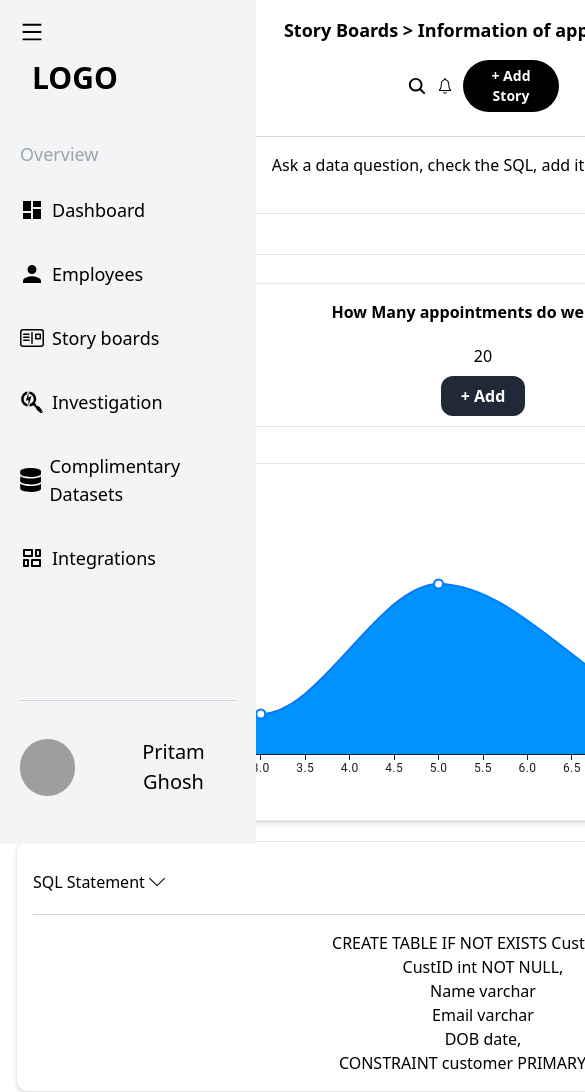
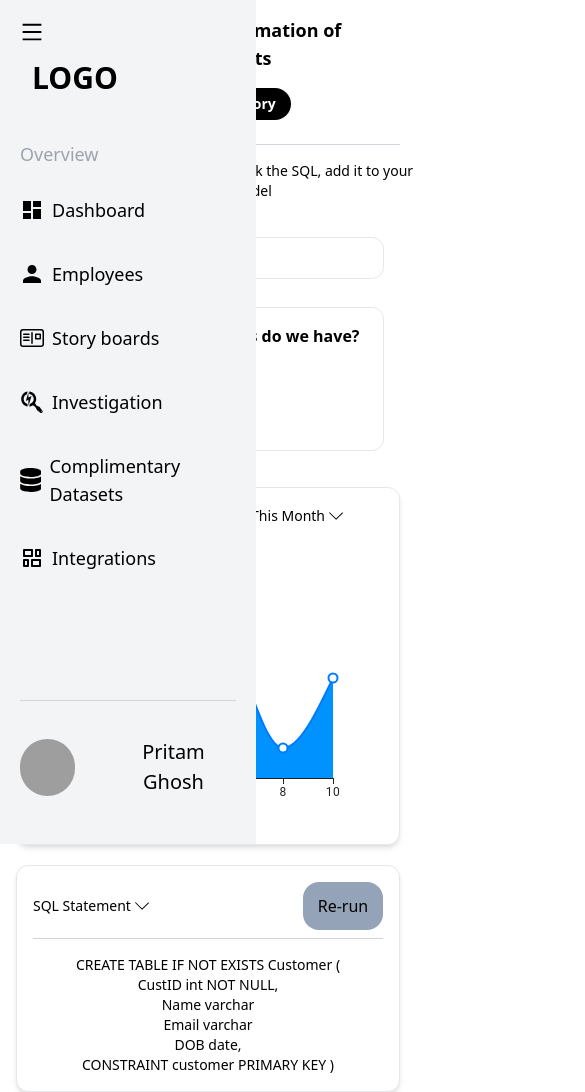
Before and after one commit to smhassan90/dashConnect, a React (Create React App) app: page /storyboards in a window 390 px wide. Shown: the top 1092 px of the page, 585 px wide, since content can reach past the window. Built offline with nearby package versions, Linux system fonts and the light colour scheme; grey boxes are pictures that could not be loaded.

Commit message:
update story.jsx

```diff
--- a/src/Components/Storyboards.jsx
+++ b/src/Components/Storyboards.jsx
@@ -125,24 +125,24 @@ const Storyboards = () => {
   <div className="flex flex-col sm:flex-row justify-between items-center w-full">
 
     {/* Title - Adjusting text for better visibility */}
-    <h2 className="text-lg sm:text-xl md:text-2xl font-semibold text-center sm:text-left mb-4 sm:mb-0 break-words w-full px-10">
+    <h2 className="text-lg sm:text-xl md:text-2xl font-semibold text-center sm:text-left mb-4 sm:mb-0 break-words w-full px-2 sm:px-10 ml-0 sm:ml-0 md:ml-0 lg:ml-0 mobile:ml-[140px] mobile:text-xl">
   Story Boards > Information of appointments
 </h2>
 
+
+
     {/* Icon and button container */}
     <div className="flex items-center space-x-2 sm:space-x-4 justify-center sm:justify-end w-full sm:w-auto">
-
       {/* Search Icon with adjusted size */}
       <IoSearch className="text-xl sm:text-2xl" />
-
       {/* Notifications Icon with adjusted size */}
       <IoIosNotificationsOutline className="text-xl sm:text-2xl" />
-
       {/* Add Story button with larger padding for mobile */}
       <Link to="/add-story">
-        <button className="bg-black text-white font-bold w-24 sm:w-32 py-1.5 px-3 rounded-full hover:bg-gray-800 transition duration-300 text-sm sm:text-base">
+      <button className="bg-black text-white font-bold w-[110px] sm:w-32 py-1.5 px-3 rounded-full hover:bg-gray-800 transition duration-300 text-sm sm:text-base">
   + Add Story
 </button>
+
       </Link>
     </div>
   </div>
@@ -150,21 +150,33 @@ const Storyboards = () => {
   {/* Horizontal line */}
   <hr className="border-t border-gray-300 w-full mt-6" />
 
-  <p className="text-center text-black mt-4 sm:mt-5 text-base sm:text-lg px-2 sm:px-16">
+  <p className="text-center text-black mt-4 sm:mt-5 text-base sm:text-lg px-2 sm:px-16 text-sm w-full sm:w-auto ml-0 sm:ml-40 w-[300px] ml-[43px] sm:w-auto sm:ml-0">
   Ask a data question, check the SQL, add it to your model
 </p>
 
+
+
   <div className="container mx-auto p-4">
-    <div className="mb-4 mt-5 relative">
+    {/* <div className="mb-4 mt-5 relative">
       <input
         type="text"
-        className="w-full p-2 pl-10 pr-3 border rounded-[12px] focus:outline-none" // Full width for mobile
+        className="w-full p-2 pl-10 pr-3 border rounded-[12px] focus:outline-none"
         placeholder="Search a Metric..."
       />
       <IoSearch className="absolute left-3 top-2 text-xl sm:text-2xl text-gray-500" />
+    </div> */}
+    <div className="mb-4 mt-5 relative sm:w-full sm:ml-35px mobile:w-[250px] mobile:ml-[45px]">
+    <input
+  type="text"
+  className="w-full p-2 pl-10 pr-3 border rounded-[12px] focus:outline-none sm:w-full sm:ml-35px mobile:w-[250px] mobile:ml-[45px]"
+  placeholder="Search a Metric..."
+/>
+
+  <IoSearch className="absolute left-3 top-2 text-xl sm:text-2xl text-gray-500  sm:w-auto sm:ml-0" />
 </div>
 
-    <div className="border p-4 w-full rounded-[12px] h-36 mt-7">
+
+<div className="border p-4 w-full rounded-[12px] h-36 mt-7 sm:w-full sm:ml-0 sm:h-36 mobile:w-[330px] mobile:ml-[30px] mobile:h-[180px]">
       <ul>
         <li className="mb-2">
           <span className="font-bold">How Many appointments do we have?</span><br />
@@ -178,19 +190,21 @@ const Storyboards = () => {
   </div>
 
   <div className='flex flex-col sm:flex-row justify-between items-start'>
-    <div className="w-full sm:w-[900px] p-4 bg-white rounded-[12px] shadow-md mt-5 ml-0 sm:ml-7 border hover:border-blue-500 transition-all duration-300">
+    <div className="w-full sm:w-[900px] p-4 bg-white rounded-[12px] shadow-md mt-5 border hover:border-blue-500 transition-all duration-300">
       <div className='flex justify-between items-center'>
-        <p>Appointments</p>
-        <p className='mr-10 flex items-center whitespace-nowrap'>
+        <p className="text-base sm:text-lg">Appointments</p>
+        <p className='mr-10 flex items-center whitespace-nowrap text-sm sm:text-base'>
           This Month <span className="ml-1"><SlArrowDown /></span>
         </p>
       </div>
 
+      {/* Adjusted LineChart to be responsive */}
+      <div className="w-full">
         <LineChart
           xAxis={[{ data: [1, 2, 3, 5, 8, 10], showGrid: true, grid: { stroke: '#ccc', strokeDasharray: '5 5' }, show: false }]}
           yAxis={[{ showGrid: true, grid: { stroke: '#ccc', strokeDasharray: '5 5' } }]}
           series={[{ data: [2, 6, 2, 8.5, 1.5, 5], area: true, color: '#007bff' }]}
-        width={900}
+          width={window.innerWidth < 640 ? window.innerWidth - 40 : 900} // Responsive width based on screen size
           height={300}
           sx={{
             '& .MuiAxis-root': {
@@ -199,21 +213,17 @@ const Storyboards = () => {
           }}
         />
       </div>
+    </div>
 
-    <div className="w-full sm:w-[400px] p-4 bg-white rounded-[12px] shadow-md mt-5 ml-0 sm:ml-7 border hover:border-blue-500 transition-all duration-300">
+    <div className="w-full sm:w-[400px] p-4 bg-white rounded-[12px] shadow-md mt-5 border hover:border-blue-500 transition-all duration-300">
       <div className='flex justify-between items-center'>
-        <p className='mr-10 flex items-center whitespace-nowrap'>SQL Statement <span className="ml-1"><SlArrowDown /></span></p>
+        <p className='mr-10 flex items-center whitespace-nowrap text-sm sm:text-base'>SQL Statement <span className="ml-1"><SlArrowDown /></span></p>
         <button className='w-20 h-12 bg-slate-400 rounded-[16px]'>Re-run</button>
       </div>
       <hr className="border-t border-gray-300 mt-2" />
-      <p className='mt-4'>CREATE TABLE IF NOT EXISTS Customer ( <br /> CustID int NOT NULL,<br /> Name varchar <br /> Email varchar <br /> DOB date,<br /> CONSTRAINT customer PRIMARY KEY )</p>
+      <p className='mt-4 text-sm sm:text-base'>CREATE TABLE IF NOT EXISTS Customer ( <br /> CustID int NOT NULL,<br /> Name varchar <br /> Email varchar <br /> DOB date,<br /> CONSTRAINT customer PRIMARY KEY )</p>
     </div>
   </div>
-
-
-
-
-
 </div>
 
 
```
Lines whose indentation alone changed are shown as unchanged.
